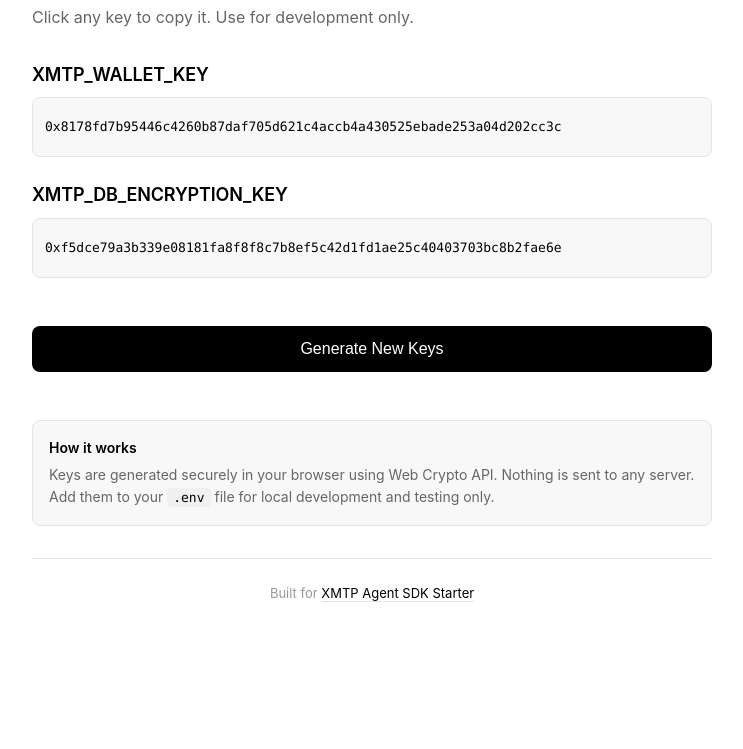
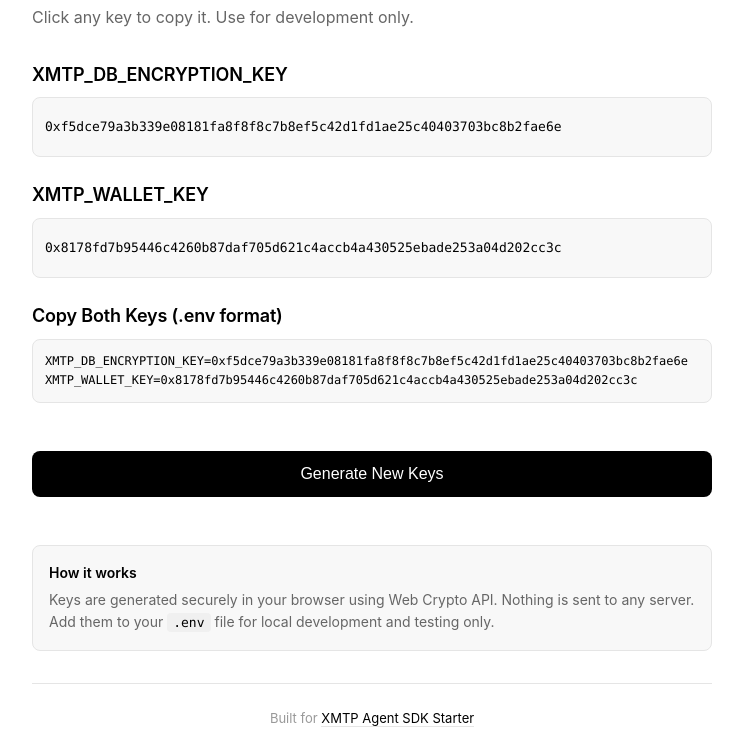
Before and after one commit to xmtp/agent-sdk-starter, a website: page doc/index.html in a window 1280 px wide. Shown: the part 63-812 px from the top of the page, without its empty margins (268-1011 px from the left). Drawn offline with Linux system fonts and the light colour scheme.

Commit message:
feat: Display .env format

```diff
--- a/doc/index.html
+++ b/doc/index.html
@@ -219,6 +219,19 @@
       <p class="subtitle">Click any key to copy it. Use for development only.</p>
 
       <div class="key-section">
+        <h2>XMTP_DB_ENCRYPTION_KEY</h2>
+        <div
+          id="dbKey"
+          class="key-display"
+          onclick="copyToClipboard('dbKey')"
+          style="cursor: pointer"
+          title="Click to copy"
+        >
+          Generating...
+        </div>
+      </div>
+
+      <div class="key-section">
         <h2>XMTP_WALLET_KEY</h2>
         <div
           id="walletKey"
@@ -232,12 +245,12 @@
       </div>
 
       <div class="key-section">
-        <h2>XMTP_DB_ENCRYPTION_KEY</h2>
+        <h2>Copy Both Keys (.env format)</h2>
         <div
-          id="dbKey"
+          id="combinedKeys"
           class="key-display"
-          onclick="copyToClipboard('dbKey')"
-          style="cursor: pointer"
+          onclick="copyToClipboard('combinedKeys')"
+          style="cursor: pointer; white-space: pre-wrap; font-size: 12px; line-height: 1.6"
           title="Click to copy"
         >
           Generating...
@@ -279,6 +292,7 @@
         const element = document.getElementById('walletKey');
         element.textContent = key;
         element.classList.remove('empty');
+        updateCombinedKeys();
       }
 
       function generateDbKey() {
@@ -286,6 +300,19 @@
         const element = document.getElementById('dbKey');
         element.textContent = key;
         element.classList.remove('empty');
+        updateCombinedKeys();
+      }
+
+      function updateCombinedKeys() {
+        const walletKey = document.getElementById('walletKey').textContent;
+        const dbKey = document.getElementById('dbKey').textContent;
+
+        if (walletKey !== 'Generating...' && dbKey !== 'Generating...') {
+          const combined = `XMTP_DB_ENCRYPTION_KEY=${dbKey}\nXMTP_WALLET_KEY=${walletKey}`;
+          const element = document.getElementById('combinedKeys');
+          element.textContent = combined;
+          element.classList.remove('empty');
+        }
       }
 
       function generateAll() {
```
